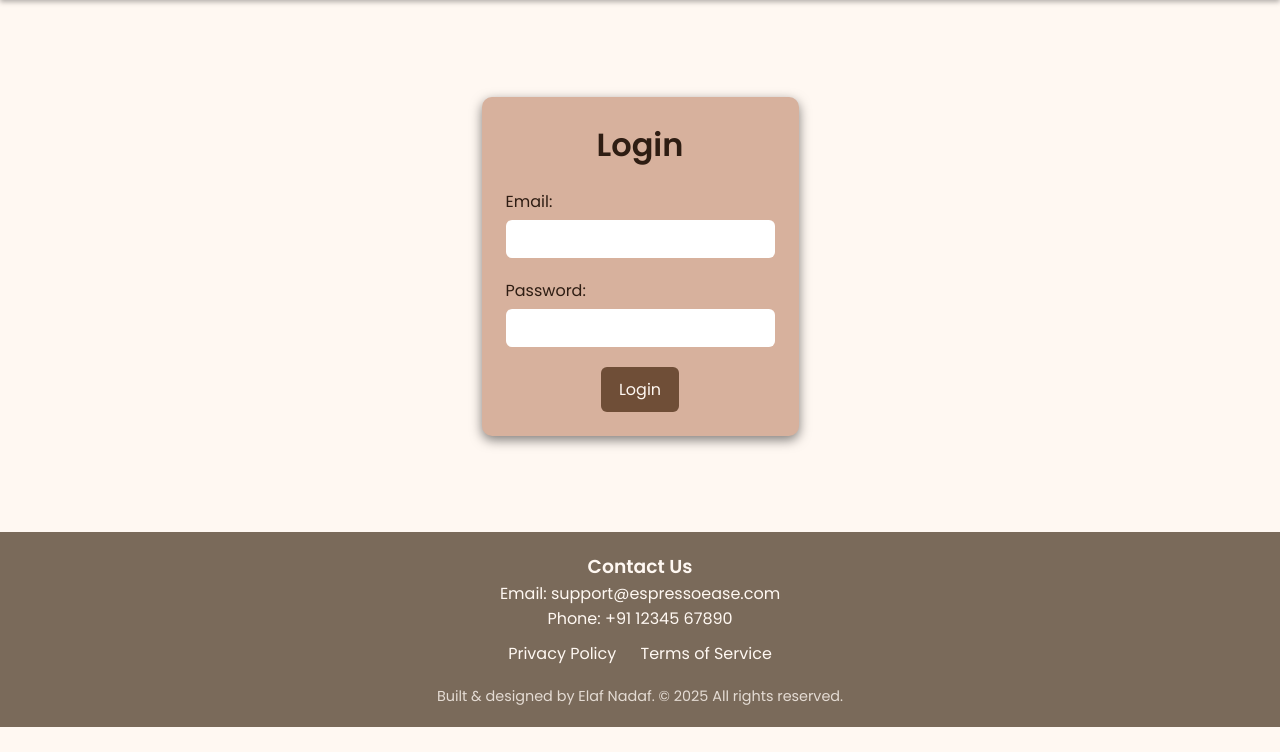
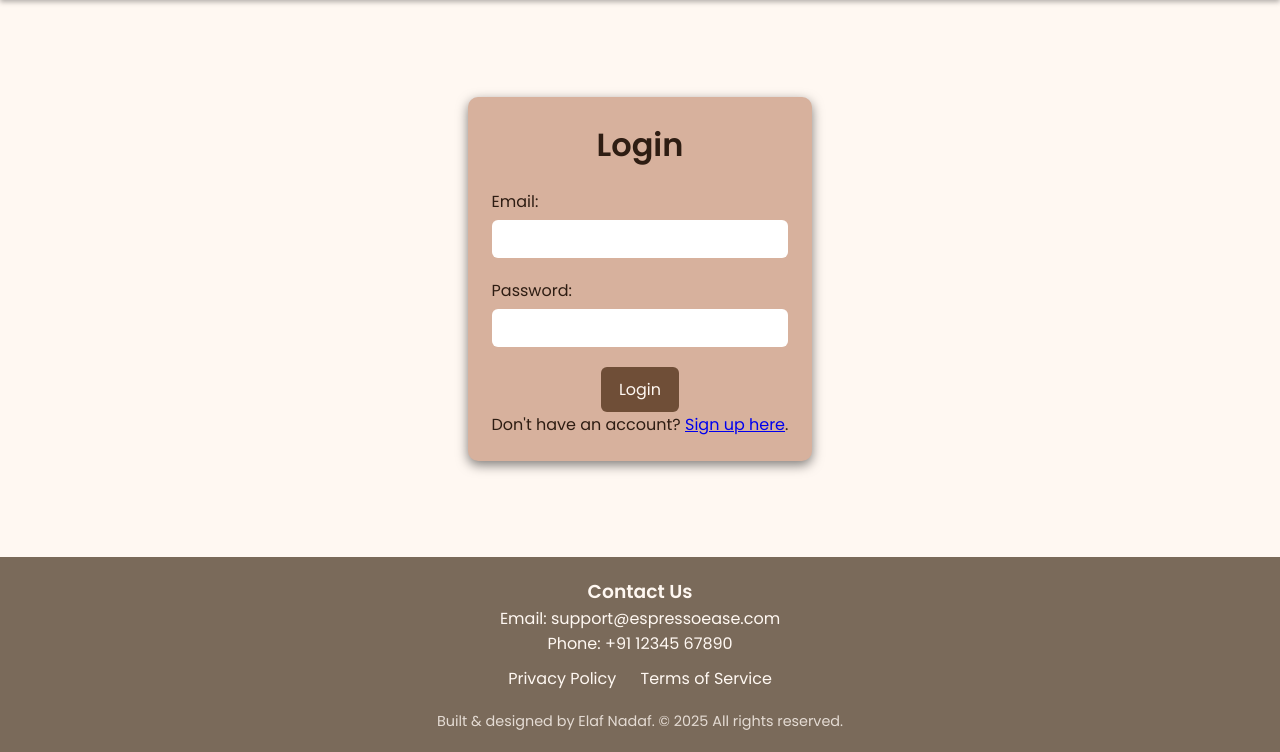
Before and after one commit to e1af-nadaf/EspressoEase-v2, a PHP site: page /customer/authorization/login.php in a window 1280 px wide. Shown: the part 99-851 px from the top of the page. Before the commit the page ends 826 px from the top, so only its background shows below. Run offline with PHP 8.4, Linux system fonts and the light colour scheme.

Commit message:
Updated login.php

```diff
--- a/customer/authorization/login.php
+++ b/customer/authorization/login.php
@@ -74,6 +74,7 @@ $conn->close();
       <button class="btn" type="submit">Login</button>
     </div>
   </form>
+  <p class="auth-footer">Don't have an account? <a href="signup.php" class="auth-link">Sign up here</a>.</p>
 </div>
 
 <?php include "../../includes/footer.php" ?>
```
